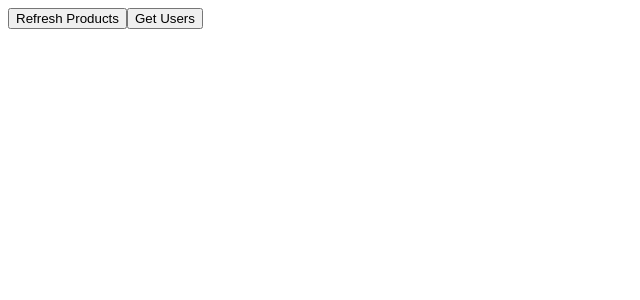
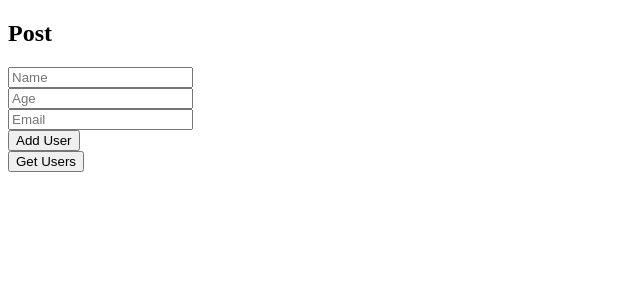
Before and after one commit to AryanNai08/Angular-Tutorial, an Angular app: page /users/1/1 in a window 1280 px wide. Shown: the top 300 px of the page, without its empty margins (0-640 px from the left). Built offline with nearby package versions, Linux system fonts and the light colour scheme.

Commit message:
(Angular):-Make post api to create user

```diff
--- a/src/app/app.html
+++ b/src/app/app.html
@@ -82,7 +82,7 @@
     </p>
   } -->
 
-  <button (click)="getproducts()">Refresh Products</button>
+  <!-- <button (click)="getproducts()">Refresh Products</button>
   @for (product of productslist; track product.id) {
     <ul>
       <li><b>Name:</b>{{product.name}}</li>
@@ -92,6 +92,18 @@
       <li><img src="{{product.thumbnail}}" alt=""></li>
     </ul>
   }
+   -->
+
+   <h2>Post</h2>
+   <form #userForm="ngForm" (ngSubmit)="addUser(userForm.value)">
+     <input type="text" name="name" ngModel placeholder="Name">
+     <br>
+     <input type="text" name="age" ngModel placeholder="Age">
+     <br>
+     <input type="email" name="email" ngModel placeholder="Email">
+     <br>
+     <button>Add User</button>
+    </form>
 
     <button (click)="getusers()">Get Users</button>
   @for (user of userlist; track user.id) {
--- a/src/app/app.ts
+++ b/src/app/app.ts
@@ -14,15 +14,17 @@ import { Header } from './header/header';
 import { PassData } from './pass-data/pass-data';
 import { ReactiveForm } from './reactive-form/reactive-form';
 import { TemplateForm } from './template-form/template-form';
-import { User } from './user/user';
+import { User as UserComponent } from './user/user';
 import { ChildComponent } from './child-component/child-component';
 import { ProductItem, ProductService } from './services/product';
 import { Users } from './services/users';
+import { User } from './interface/User';
 import { ChangeDetectorRef } from '@angular/core';
+import { FormsModule } from '@angular/forms';
 
 @Component({
   selector: 'app-root',
-  imports: [RouterOutlet, Login, ProfileComponenet, Countercomponent, StyleOperaterComponenet, ControlFlowComponent, SignalComponent, EffectComponenet, ToDoList, Directives, RouterOutlet, RouterLink, Header, PassData, ReactiveForm, TemplateForm, User, ChildComponent],
+  imports: [RouterOutlet, Login, ProfileComponenet, Countercomponent, StyleOperaterComponenet, ControlFlowComponent, SignalComponent, EffectComponenet, ToDoList, Directives, RouterOutlet, RouterLink, Header, PassData, ReactiveForm, TemplateForm, UserComponent, ChildComponent,FormsModule],
   templateUrl: './app.html',
   styleUrl: './app.css'
 })
@@ -81,13 +83,20 @@ export class App {
 
 
 
-    userlist: any[]= [];
+    userlist: User[] = [];
     getusers(){
-      this.userService.getUserslist().subscribe((data: any) => {
+      this.userService.getUserslist().subscribe((data: User[]) => {
         this.userlist = data;
         this.cdr.detectChanges();
       });
 
     }
 
+    addUser(user:User){
+      this.userService.saveUser(user).subscribe((data: User) => {
+        console.log("User saved:", data);
+        this.getusers(); // Refresh the user list after adding a new user
+      });
+    }
+
   }
--- /dev/null
+++ b/src/app/interface/User.ts
@@ -0,0 +1,6 @@
+export interface User{
+    name: string;
+    age: number;
+    email: string;
+    id: string;
+}
--- a/src/app/services/users.ts
+++ b/src/app/services/users.ts
@@ -1,5 +1,7 @@
 import { HttpClient } from '@angular/common/http';
 import { Injectable } from '@angular/core';
+import { Observable } from 'rxjs';
+import { User } from '../interface/User';
 
 @Injectable({
   providedIn: 'root',
@@ -7,8 +9,13 @@ import { Injectable } from '@angular/core';
 export class Users {
   constructor(private http: HttpClient) { }
 
-  getUserslist() {
+  getUserslist() :Observable<User[]> {
     const url ="http://localhost:3000/users";
-    return this.http.get(url);
+    return this.http.get<User[]>(url);
+  }
+
+    saveUser(user:User) :Observable<User> {
+    const url ="http://localhost:3000/users";
+    return this.http.post<User>(url,user);
   }
 }
```
